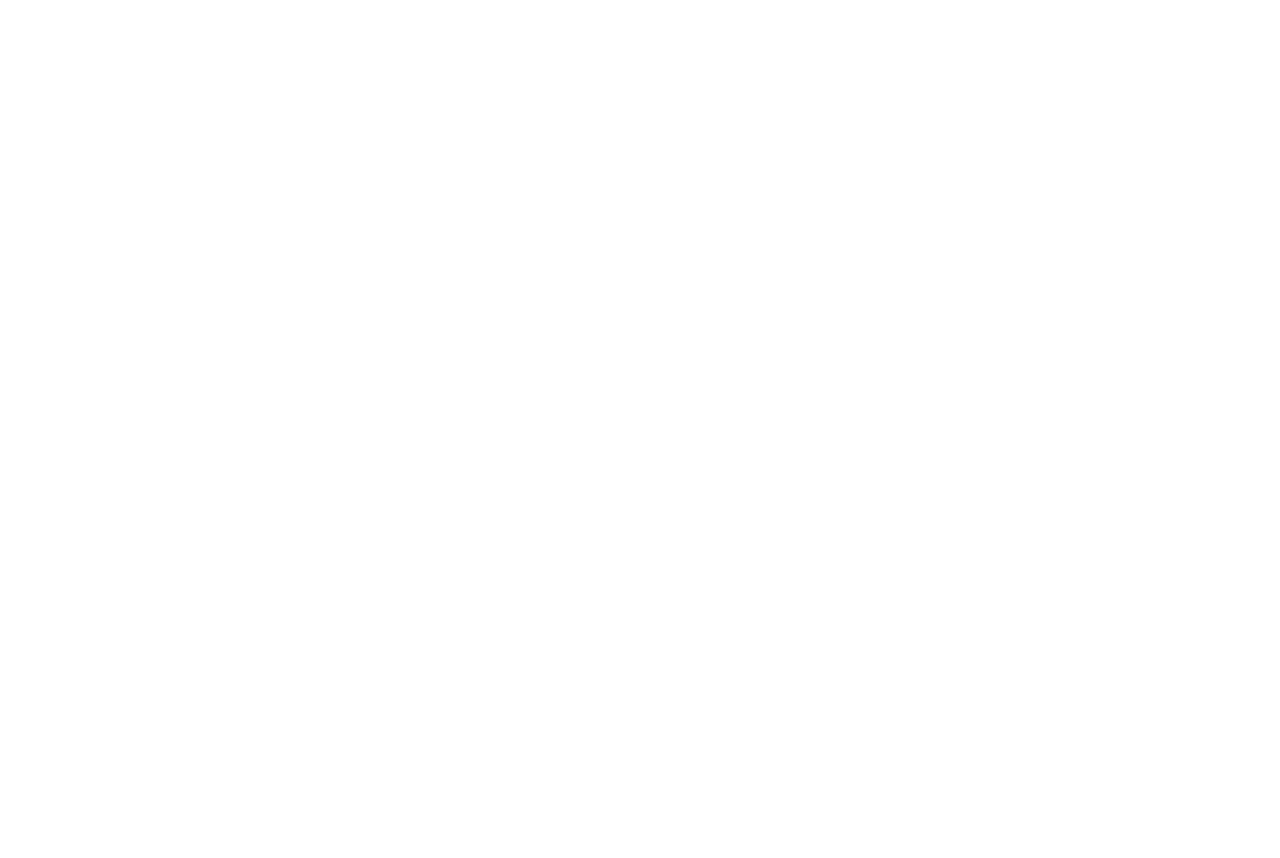
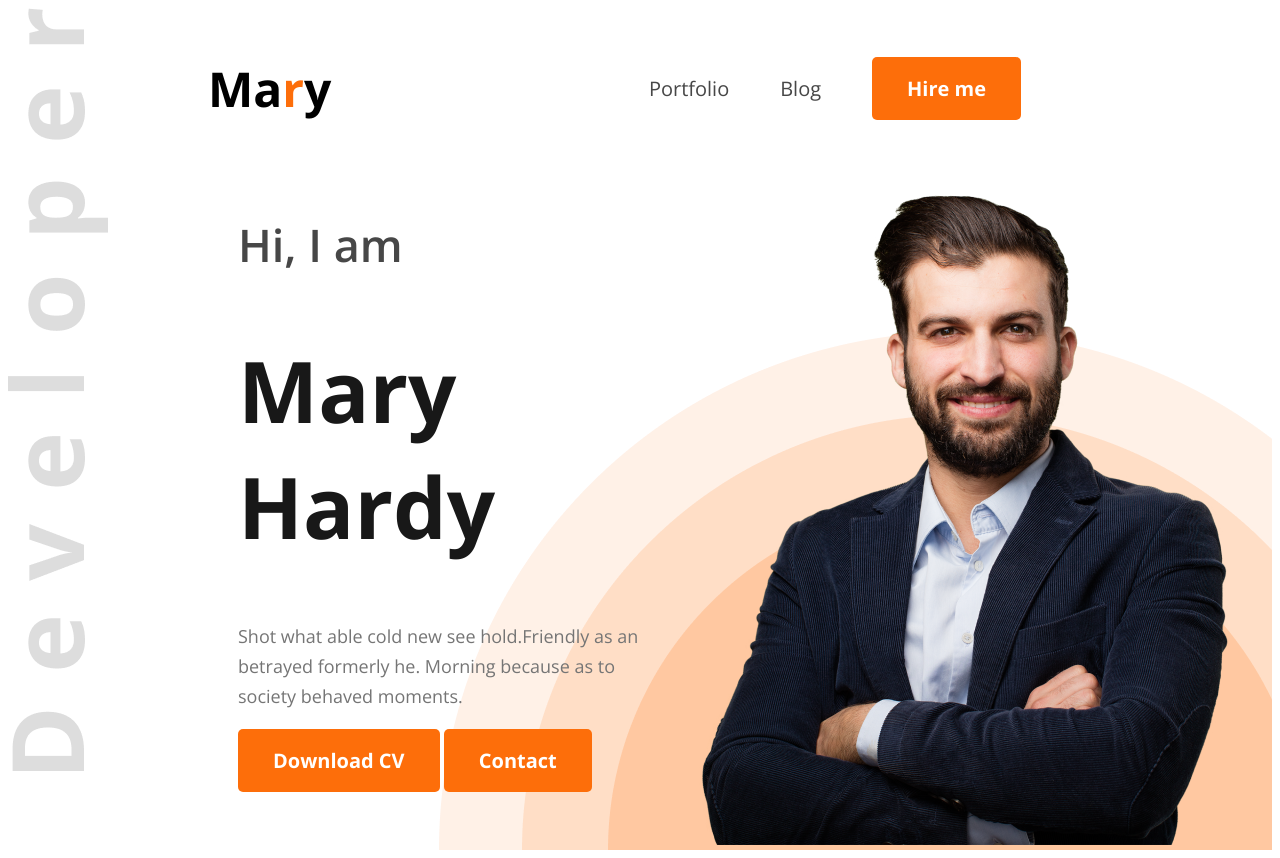
Before and after one commit to musfiq991/m-6-portfolio-resources, a plain HTML site: page index.html in a window 1280 px wide. Before the commit the page ends 800 px from the top, so only its background shows below. Drawn offline with nearby package versions, Linux system fonts and the light colour scheme.

Commit message:
added header section

```diff
--- a/index.html
+++ b/index.html
@@ -3,9 +3,39 @@
 <head>
     <meta charset="UTF-8">
     <meta name="viewport" content="width=device-width, initial-scale=1.0">
-    <title>Document</title>
+    <title>Web Developer Portfolio</title>
+    <link rel="stylesheet" href="style/style.css">
 </head>
-<body>
+<body class="open-sans-normal">
+    <header class="header">
+        <!-- nav section  -->
+<nav>
+    <h3 class="nav-title">Ma<span class="text-primary">r</span>y</h3>
+    <ul>
+        <li><a class="dark-2" href="">Portfolio</a></li>
+        <li><a class="dark-2" href="">Blog</a></li>
+        <li><a class="" href=""><button class="btn-primary">Hire me</button></a></li>
+    </ul>
+</nav>
+<!-- banner section -->
+ <div class="banner">
+    <div class="banner-content">
+<h3 class="banner-greetings dark-2">Hi, I  am</h3>
+<h1 class="banner-title">Mary Hardy</h1>
+<p class="banner-description">Shot what able cold new see hold.Friendly as an betrayed formerly he. Morning because as to society behaved moments.</p>
+<button class="btn-primary">Download CV</button>
+<button class="btn-primary">Contact</button>
+    </div>
+    <div>
+        <img  class="banner-img" src="images/hardy.png" alt="">
+    </div>
+ </div>
+    </header>
+<main>
 
+</main>
+<footer>
+
+</footer>
 </body>
 </html>
--- a/style/style.css
+++ b/style/style.css
@@ -0,0 +1,88 @@
+@import url('https://fonts.googleapis.com/css2?family=Open+Sans:ital,wght@0,300..800;1,300..800&display=swap');
+
+.open-sans-normal {
+  font-family: "Open Sans", sans-serif;
+  font-optical-sizing: auto;
+  font-style: normal;
+  font-variation-settings:
+    "wdth" 100;
+}
+
+.dark-2 {
+  color: #474747;
+}
+.btn-primary{
+  border-radius: 5px;
+  padding: 18px 35px;
+  border: none;
+color: #FD6E0A;
+background: rgb(253, 110, 10);
+color: rgb(255, 255, 255);
+font-family: Open Sans;
+font-size: 20px;
+font-weight: 700;
+line-height: 27px;
+letter-spacing: 0%;
+text-align: left;
+}
+.header{background-image: url(../images/developer.png) ,url(../images/header_bg.png);
+background-repeat: no-repeat;
+background-position: top left , bottom right;}
+/* nav styles */
+nav {
+  display: flex;
+  justify-content: space-between ;
+  align-items: center;
+  margin: 0px 200px;
+}
+
+nav ul {
+  display: flex;
+  align-items: center;
+
+}
+
+.text-primary {
+  color: #FD6E0A;
+}
+
+.nav-title {
+  font-size: 48px;
+  font-weight: 800px;
+}
+
+nav ul li {
+  list-style: none;
+  margin-right: 51px;
+}
+
+nav ul li a {
+  text-decoration: none;
+  font-size: 20px;
+}
+/* banner style */
+.banner{display: flex;
+justify-content: space-between;
+margin: 0px 35px 0px 230px;}
+.banner-greetings{font-size: 45px;
+  font-weight: 600;
+}
+.banner-content{width: 580px;}
+.banner-title{color: rgb(24, 24, 24);
+  font-family: Open Sans;
+  font-size: 85px;
+  font-weight: 700;
+  line-height: 116px;
+  letter-spacing: 0%;
+  text-align: left;}
+  .banner-description{
+    color: rgb(117, 117, 117);
+font-family: Open Sans;
+font-size: 18px;
+font-weight: 400;
+line-height: 30px;
+letter-spacing: 0%;
+text-align: left;
+  }
+.banner-img{width: 584px;
+}
```
Also changed, not shown: images/developer.png (added), images/hardy.png (added), images/header_bg.png (added), images/icons/facebook.png (added), images/icons/insta.png (added), images/icons/js.png (added), images/icons/mongo.png (added), images/icons/nodejs.png (added), images/icons/react.png (added), images/icons/twitter.png (added).
